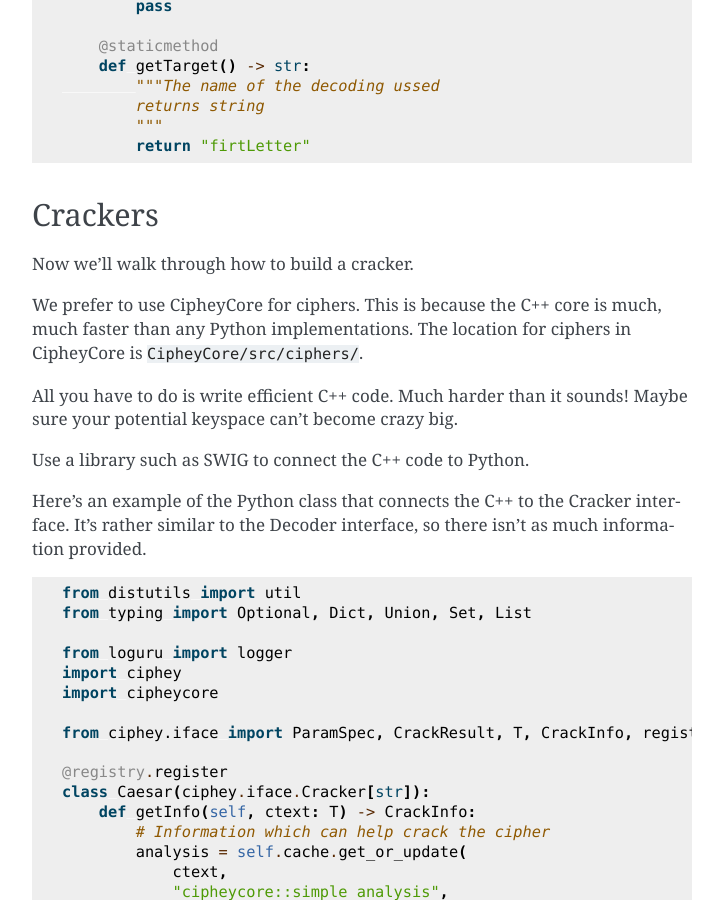
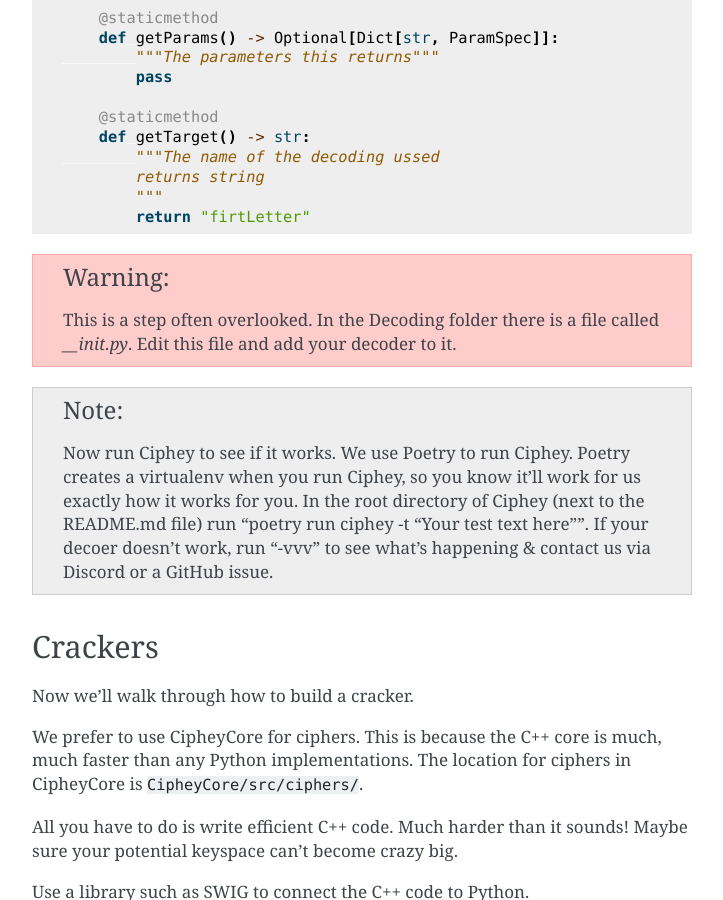
Before and after one commit to Ciphey/CipheyDocs, a Sphinx documentation site: the page built from docs/makingCiphers.rst, in a window 1280 px wide and 900 px high, scrolled down 3419 px. Shown: the whole window, without its empty margins (388-1111 px from the left). Built offline with Sphinx 7.4.7, drawn with Linux system fonts in a browser that asks for light colours; some of the changed text lies outside the part shown.

Commit message:
added new steps on decoders

```diff
--- a/docs/ciphers.rst
+++ b/docs/ciphers.rst
@@ -28,6 +28,7 @@
 
 Hashes
 -------
+NOTE: Hashes are turned off right now due to some bugs with external services we cannot control.
 * MD5
 * SHA-1
 * SHA-256
--- a/docs/makingCiphers.rst
+++ b/docs/makingCiphers.rst
@@ -25,6 +20,7 @@
 .. note::
         If you have created a Ciphey module, but do not wish to upload it to GitHub or mess around with manually installing it into the Ciphey source code, you can tell ciphey to use it by "ciphey -m module.py"
 
+
 Adding a decoder
 ----------------
 
@@ -36,7 +32,7 @@
 
 
    @registry.register_multi((str, str), (bytes, bytes))
-   class YOURCLASSNAMEHERE(Decoder):
+   class YOURCLASSNAMEHERE(Decoder[T, U]):
        def decode(self, ctext: T) -> Optional[U]:
            """Write the code that decodes here
            ctext -> the input to the function
@@ -74,16 +70,17 @@
 
 ::
 
-   class YOURCLASSNAMEHERE(Decoder):
+   class YOURCLASSNAMEHERE(Decoder[T, U]):
 
 Let’s rename it to firstLetter:
 
 ::
 
-   class FirstLetter(Decoder):
+   class FirstLetter(Decoder[str, str]):
 
 
-
+.. warning::
+        Notice how "Decoder[T, U]" changes into "Decoder[str, str]". This is because it is taking a string, and outputting a string.
 
 Now, to write the decode function. This is the part that you created and
 work on! I would suggest building it locally, in a seperate file and
@@ -186,6 +183,12 @@
            returns string
            """
            return "firtLetter"
+
+.. warning::
+        This is a step often overlooked. In the Decoding folder there is a file called `__init.py`. Edit this file and add your decoder to it.
+
+.. note::
+        Now run Ciphey to see if it works. We use Poetry to run Ciphey. Poetry creates a virtualenv when you run Ciphey, so you know it'll work for us exactly how it works for you. In the root directory of Ciphey (next to the README.md file) run "poetry run ciphey -t "Your test text here"". If your decoer doesn't work, run "-vvv" to see what's happening & contact us via Discord or a GitHub issue.
 
 Crackers
 --------
```
Also changed, not shown: other parts of docs/makingCiphers.rst (+0 -5 lines).
